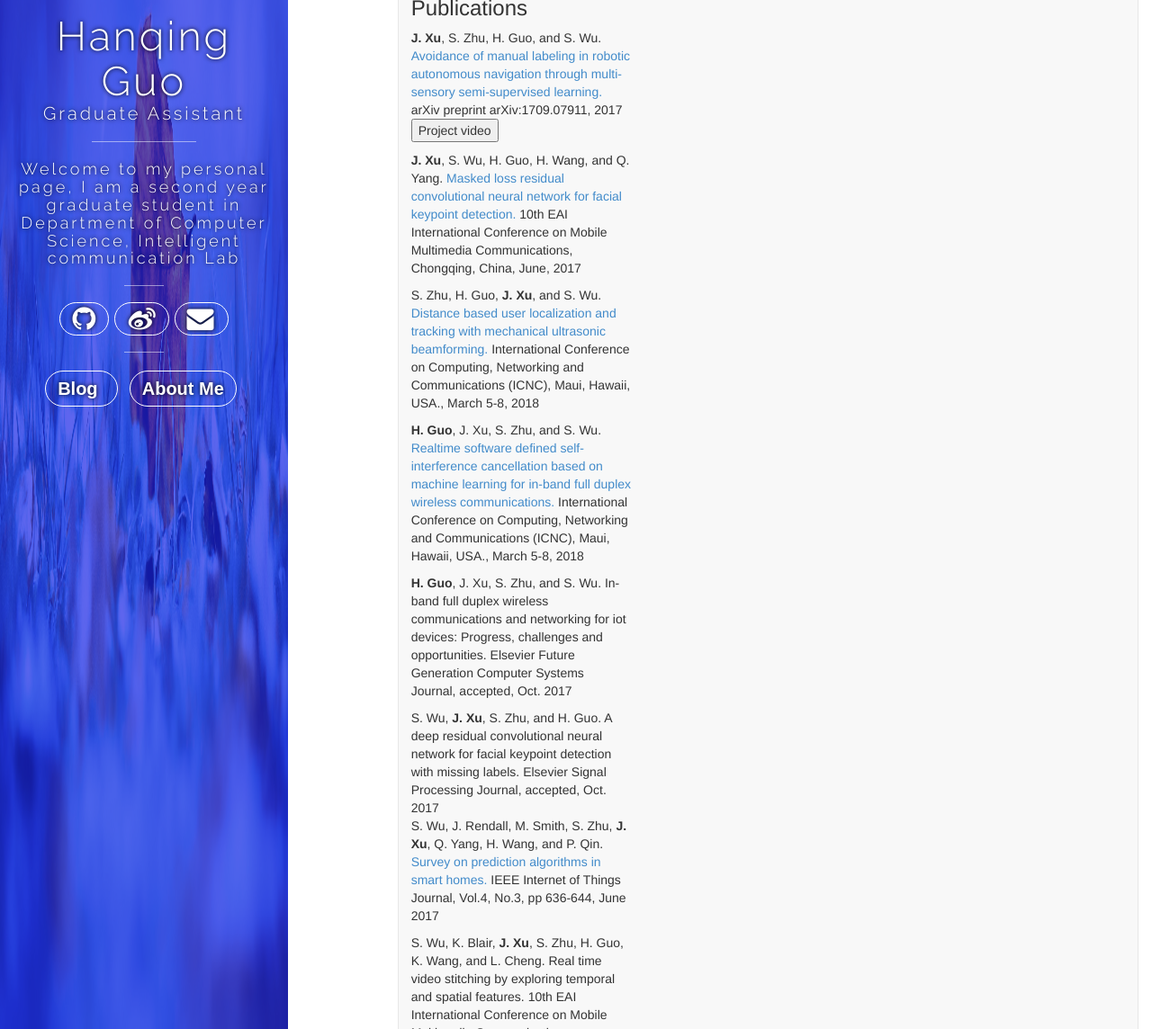
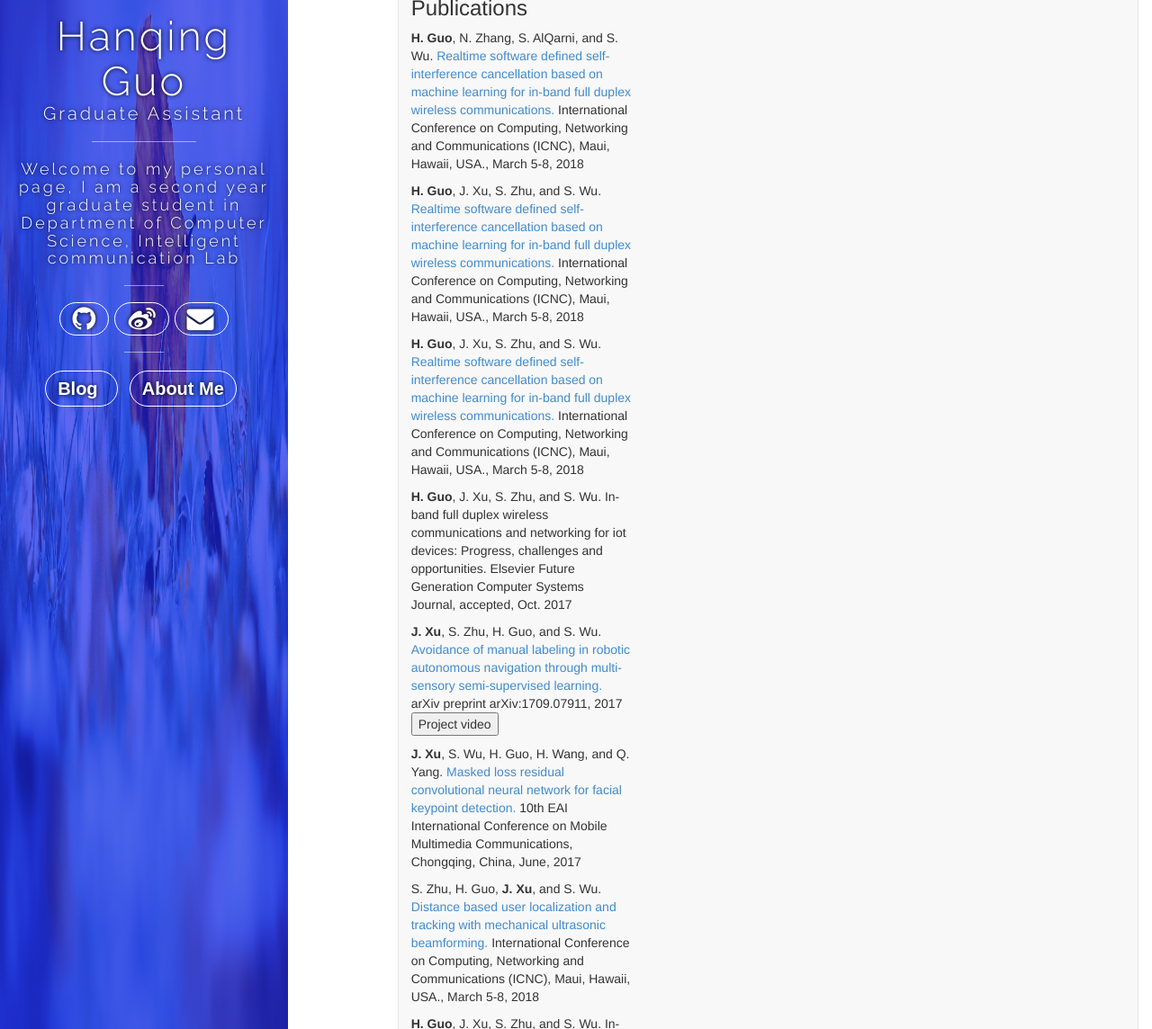
Before and after one commit to hanqingguo/hanqingguo.github.io, a Jekyll site: the page built from index.html, in a window 1280 px wide and 1400 px high, cut to the strip 256-1400 px from the top of the window. Shown: the whole strip at 90% size. Built offline with Jekyll 4.4.1, drawn with Linux system fonts in a browser that asks for light colours; nearby versions of some CDN libraries; comment, search, counter and statistics services are not loaded.

Commit message:
add arXiv

```diff
--- a/index.html
+++ b/index.html
@@ -19,6 +19,32 @@ title: "Hanqing Guo"
 
     <div>
         <h3>Publications</h3>
+        <p>
+        <b>H. Guo</b>, N. Zhang, S. AlQarni, and S. Wu.  <a href="https://arxiv.org/submit/2458214/view">
+        Realtime software defined self-interference cancellation based
+        on machine learning for in-band full duplex wireless communications.</a>
+        International Conference on Computing, Networking and Communications (ICNC),
+        Maui, Hawaii, USA., March 5-8, 2018
+        </p>
+        <p>
+        <b>H. Guo</b>, J. Xu, S. Zhu, and S. Wu.  <a href="/JunhongXu.github.io/papers/full_duplex.pdf">
+        Realtime software defined self-interference cancellation based
+        on machine learning for in-band full duplex wireless communications.</a>
+        International Conference on Computing, Networking and Communications (ICNC),
+        Maui, Hawaii, USA., March 5-8, 2018
+        </p>
+            <p>
+            <b>H. Guo</b>, J. Xu, S. Zhu, and S. Wu.  <a href="/JunhongXu.github.io/papers/full_duplex.pdf">
+            Realtime software defined self-interference cancellation based
+            on machine learning for in-band full duplex wireless communications.</a>
+            International Conference on Computing, Networking and Communications (ICNC),
+            Maui, Hawaii, USA., March 5-8, 2018
+            </p>
+            <p>
+              <b>H. Guo</b>, J. Xu, S. Zhu, and S. Wu. In-band full duplex wireless communications and networking for
+              iot devices: Progress, challenges and opportunities. Elsevier Future Generation Computer Systems
+              Journal, accepted, Oct. 2017
+            </p>
             <p>
                 <b>J. Xu</b>, S. Zhu, H. Guo, and S. Wu. <a href="https://arxiv.org/abs/1709.07911">
                 Avoidance of manual labeling in robotic autonomous navigation
@@ -44,13 +70,7 @@ title: "Hanqing Guo"
                 International Conference on Computing, Networking and Communications
                 (ICNC), Maui, Hawaii, USA., March 5-8, 2018
             </p>
-            <p>
-                <b>H. Guo</b>, J. Xu, S. Zhu, and S. Wu.  <a href="/JunhongXu.github.io/papers/full_duplex.pdf">
-                Realtime software defined self-interference cancellation based
-                on machine learning for in-band full duplex wireless communications.</a>
-                International Conference on Computing, Networking and Communications (ICNC),
-                Maui, Hawaii, USA., March 5-8, 2018
-            </p>
+
             <p>
               <b>H. Guo</b>, J. Xu, S. Zhu, and S. Wu. In-band full duplex wireless communications and networking for
               iot devices: Progress, challenges and opportunities. Elsevier Future Generation Computer Systems
```
